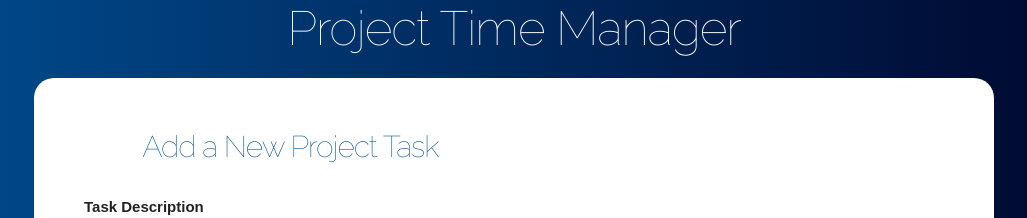
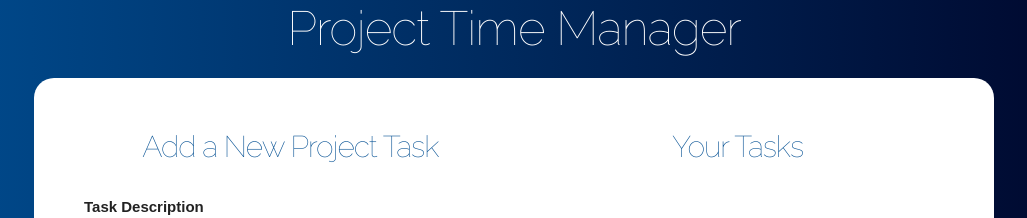
Before and after one commit to JeanFrancisco/time_manager, a React (Create React App) app: page / in a window 1280 px wide. Both pictures are taken after typing "5" into the empty fields and a click on the input "Start to Manage". Shown: the top 218 px of the page, without its empty margins (126-1153 px from the left). Built offline with nearby package versions, Linux system fonts and the light colour scheme.

Commit message:
Add the TasksList.jsx component to display the saved tasks

```diff
--- a/src/App.js
+++ b/src/App.js
@@ -1,6 +1,7 @@
 import React, { Fragment, useState } from 'react';
 import StartForm from './components/StartForm';
 import TaskForm from './components/TaskForm';
+import TasksList from './components/TasksList';
 
 function App() {
   // set global application state
@@ -40,6 +41,9 @@ function App() {
                   />
                 </div>
                 <div className="one-half column">
+                  <TasksList
+                    tasks = { tasks }
+                  />
                 </div>
               </div>
             )
--- /dev/null
+++ b/src/components/TasksList.jsx
@@ -0,0 +1,19 @@
+import React from 'react';
+
+const TasksList = ({ tasks }) => (
+    <div className="tasks-list">
+        <h2>Your Tasks</h2>
+        {
+            tasks.map( task => (
+                <li className="task-item">
+                    <p>
+                        { task.task_desc }
+                        <span className="task">{ task.task_time }</span>
+                    </p>
+                </li>
+            ))
+        }
+    </div>
+);
+
+export default TasksList;
--- a/src/index.css
+++ b/src/index.css
@@ -78,25 +78,25 @@ h2 {
   background-color: #fff3cd;
   border-color: #ffeeba;
 }
-.gastos-realizados  {
+.tasks-list  {
   margin-bottom: 2rem;
 }
-.gastos-realizados li{
+.tasks-list li{
   list-style: none;
   margin-bottom: 0rem;
   border-bottom: 1px solid #e1e1e1;
   padding: 1rem 0;
 }
-.gastos-realizados li:last-of-type {
+.tasks-list li:last-of-type {
   margin-bottom: 0!important;
 }
-.gastos-realizados li p {
+.tasks-list li p {
   display: flex;
   justify-content: space-between;
   align-items: center;
   margin:0;
 }
-.gastos-realizados li p .gasto {
+.tasks-list li p .task {
   background-color: #004085;
   padding: 1rem;
   color:white;
```
